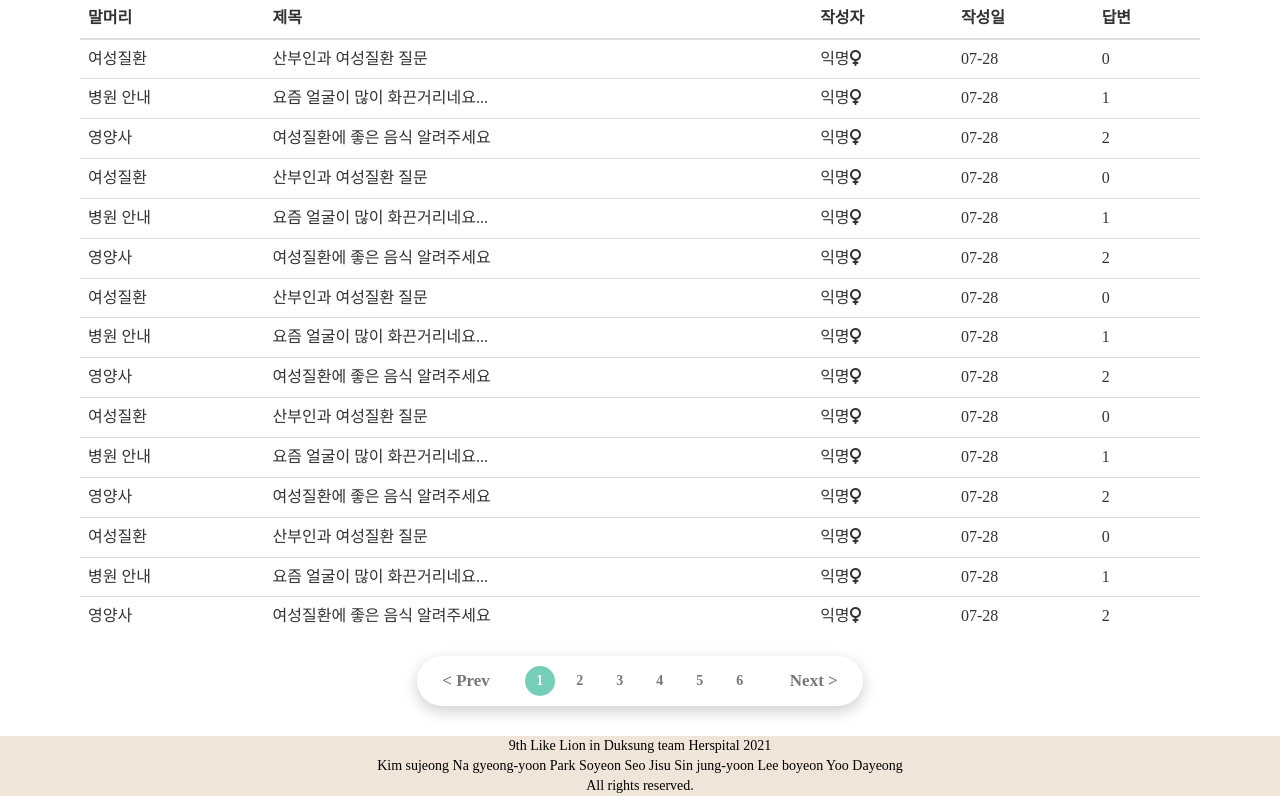
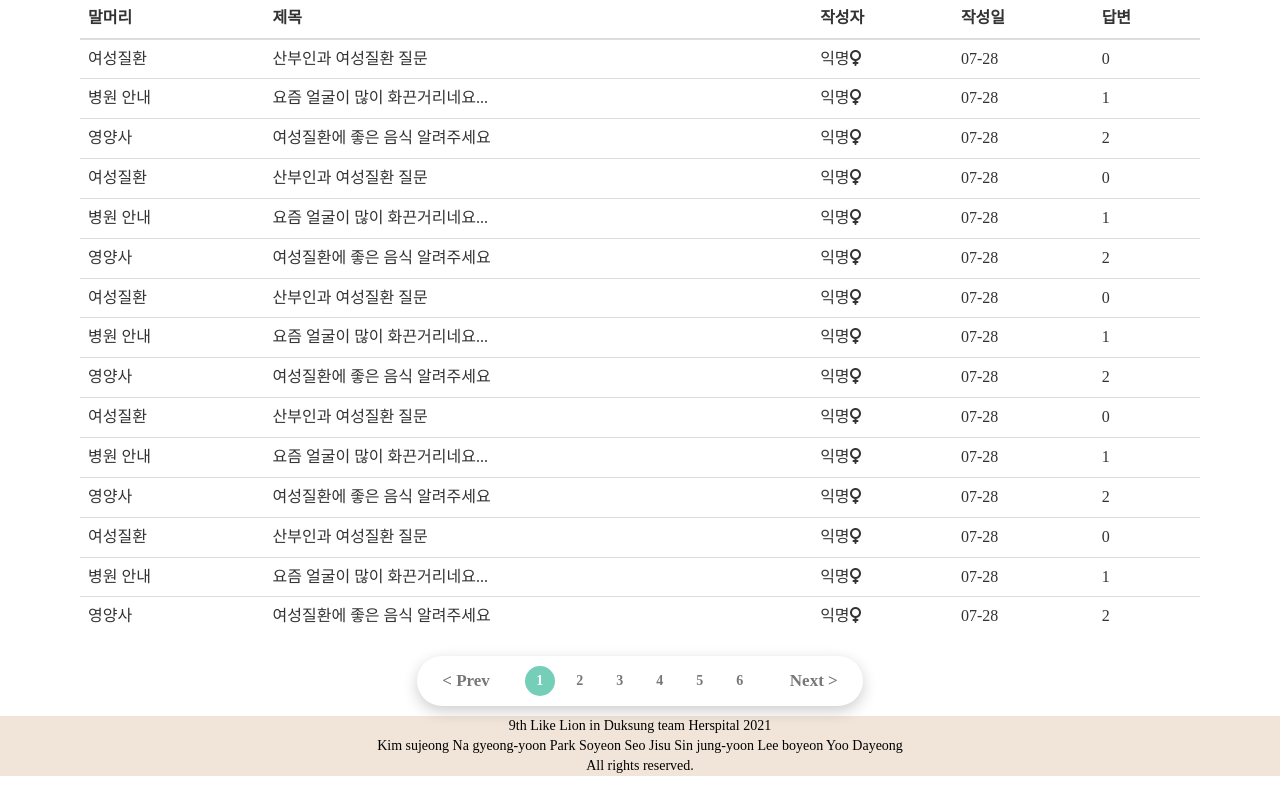
Before and after one commit to soyeonvv/ds-likelion-HERspital, a Django app: page /community/expertList/ in a window 1280 px wide. Shown: the part 227-1023 px from the top of the page. Run offline with Django 3.2, Linux system fonts and the light colour scheme; some libraries are stand-ins or nearby versions; some web fonts are replaced.

Commit message:
footer 추가

```diff
--- a/static/css/expertList.css
+++ b/static/css/expertList.css
@@ -228,12 +228,3 @@ nav{
     font-weight: 700;
     font-size:17px;
 }
-/* 푸터 영역 CSS */
-footer{
-    bottom:0px;
-    width:100%;
-    background-color: #F0E5D8;
-    color: black;
-    text-align: center;
-    margin-top:20px;
-}
--- /dev/null
+++ b/static/css/footer.css
@@ -0,0 +1,9 @@
+footer{
+    position:static;
+    bottom:0px;
+    width:100%;
+    left: 0;
+    background-color: #F0E5D8;
+    color: black;
+    text-align: center;
+}
--- a/templates/community/detail.html
+++ b/templates/community/detail.html
@@ -11,3 +11,7 @@
 {% block content %}
     <div>세부 페이지</div>
 {% endblock %}
+
+{% block footer %}
+    {% include "partials/footer.html" %}
+{% endblock %}
--- a/templates/community/expertList.html
+++ b/templates/community/expertList.html
@@ -182,10 +182,9 @@
             </div>
         </div>
     </section>
-    <footer>
-        9th Like Lion in Duksung team Herspital 2021<br>
-        Kim sujeong Na gyeong-yoon Park Soyeon Seo Jisu Sin jung-yoon Lee boyeon Yoo Dayeong<br>
-        All rights reserved.
-    </footer>
 </body>
 </html>
+
+{% block footer %}
+    {% include "partials/footer.html" %}
+{% endblock %}
--- /dev/null
+++ b/templates/partials/footer.html
@@ -0,0 +1,11 @@
+{% load static %}
+
+{% block css %}
+    <link rel="stylesheet" href="{% static 'css/footer.css' %}" />
+{% endblock %}
+
+<footer>
+    9th Like Lion in Duksung team Herspital 2021<br>
+    Kim sujeong Na gyeong-yoon Park Soyeon Seo Jisu Sin jung-yoon Lee boyeon Yoo Dayeong<br>
+    All rights reserved.
+</footer>
```
Also changed, not shown: static/css/communityList.css (+0 -10 lines), templates/community/communityList.html (+4 -5 lines).
